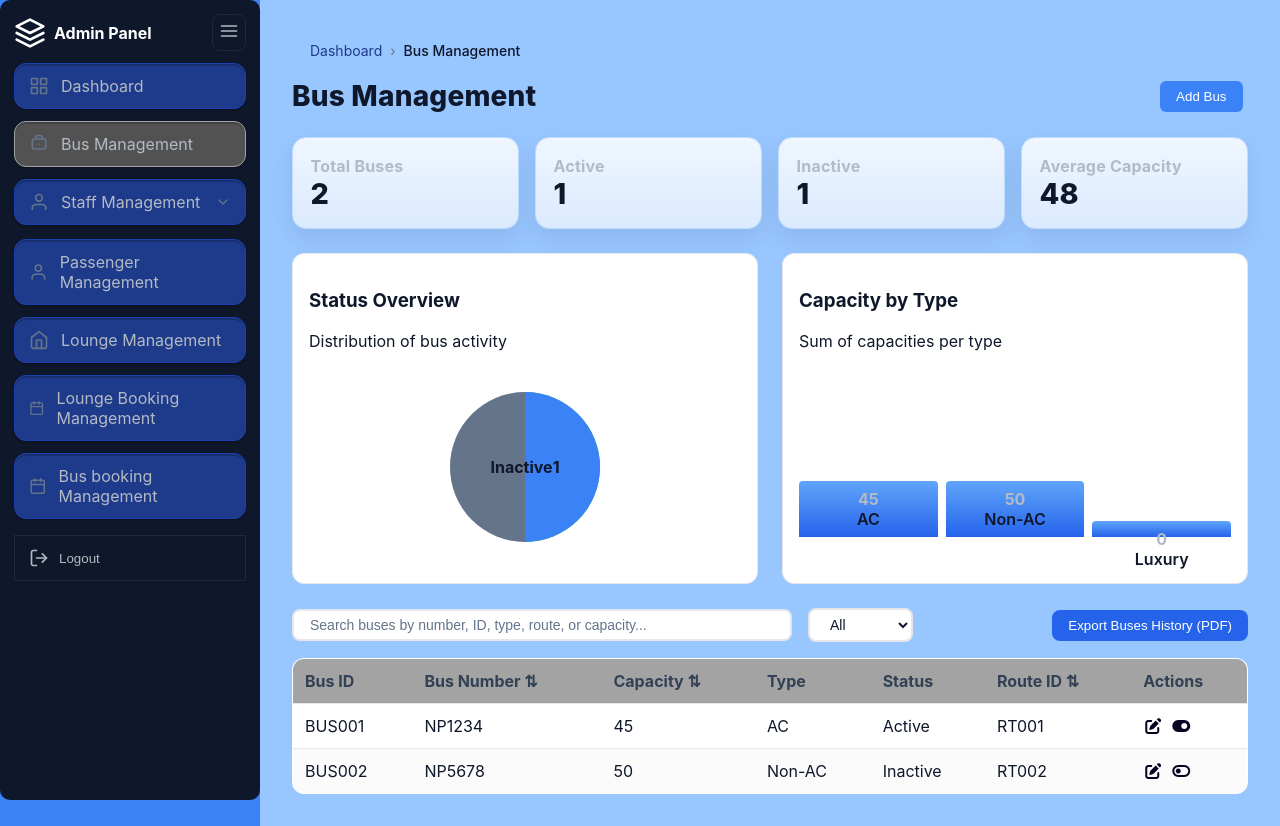
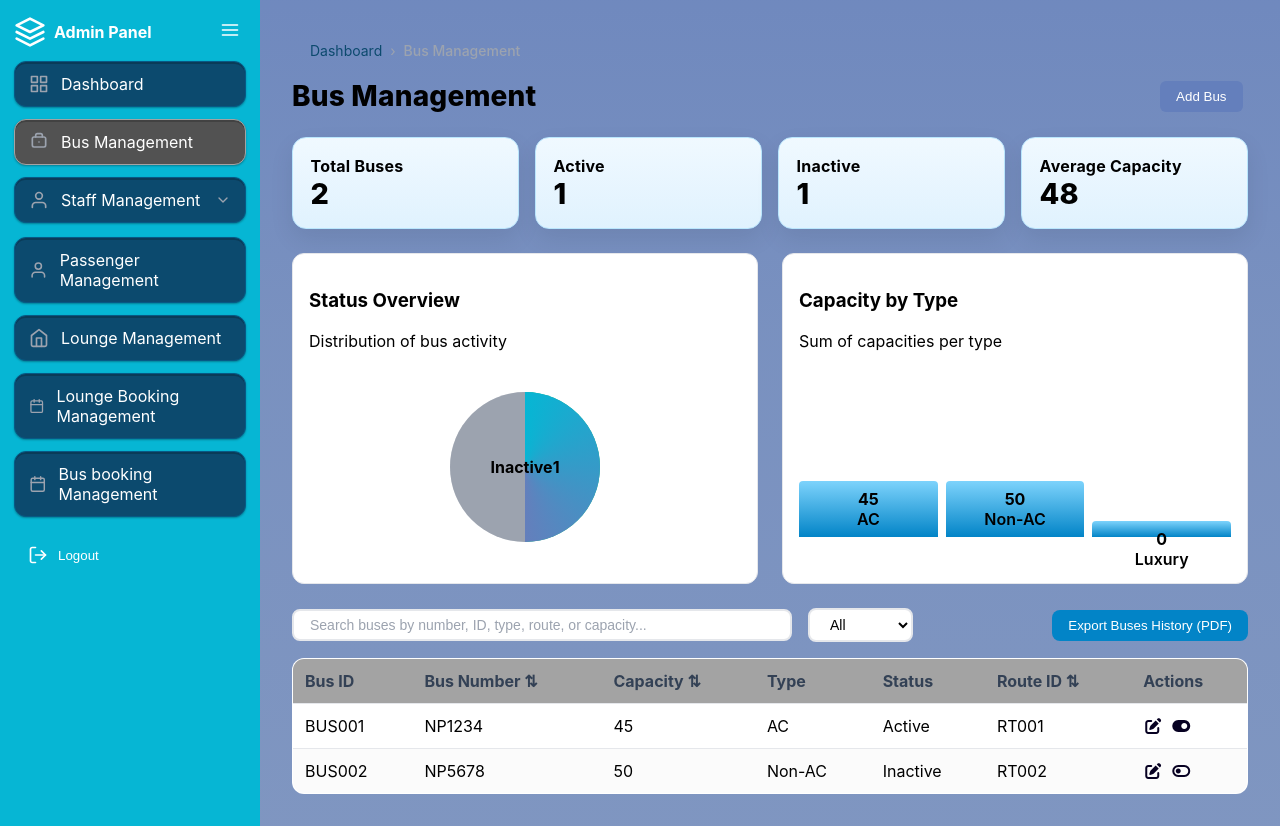
Before and after one commit to BusLounge/sts-admin-web-app, an Angular app in the folder frontend/my-angular-app/: page /bus-management in a window 1280 px wide. Built offline with nearby package versions, Linux system fonts and the light colour scheme.

Commit message:
colors changed

```diff
--- a/frontend/my-angular-app/src/app/pages/bus-management/bus-management.component.scss
+++ b/frontend/my-angular-app/src/app/pages/bus-management/bus-management.component.scss
@@ -2,7 +2,7 @@
   position: relative;
   padding: 2rem;
   min-height: 100vh;
-  background-color:#98c6ff;
+  background-color: var(--background-color);
   background-size: cover;
   background-position: center;
   background-repeat: no-repeat;
@@ -13,7 +13,7 @@
     content: "";
     position: absolute;
     inset: 0;
-  background: linear-gradient(180deg, rgba(var(--color-info-500-rgb), 0.92) 0%, rgba(var(--color-info-500-rgb), 0.86) 40%, rgba(var(--color-info-500-rgb), 0.82) 100%);
+    background: linear-gradient(180deg, rgba(var(--color-primary-500-rgb), 0.92) 0%, rgba(var(--color-primary-500-rgb), 0.86) 40%, rgba(var(--color-primary-500-rgb), 0.82) 100%);
     z-index: 0;
     pointer-events: none;
   }
--- a/frontend/my-angular-app/src/styles/_colors.scss
+++ /dev/null
@@ -1,148 +0,0 @@
-// Color Role System for STS Admin Web App
-// Based on the specified color roles: Primary, Secondary/Accent, Background, Text
-
-:root {
-  // Primary Colors - Brand colors for main buttons, highlights, active states
-  --color-primary-50: #eff6ff;
-  --color-primary-100: #dbeafe;
-  --color-primary-200: #bfdbfe;
-  --color-primary-300: #93c5fd;
-  --color-primary-400: #60a5fa;
-  --color-primary-500: #3b82f6;  // Main primary color
-  --color-primary-600: #2563eb;
-  --color-primary-700: #1d4ed8;
-  --color-primary-800: #1e40af;
-  --color-primary-900: #1e3a8a;
-  --color-primary-950: #172554;
-
-  // Secondary/Accent Colors - Supporting colors for links, minor highlights
-  --color-secondary-50: #f0f9ff;
-  --color-secondary-100: #e0f2fe;
-  --color-secondary-200: #bae6fd;
-  --color-secondary-300: #7dd3fc;
-  --color-secondary-400: #38bdf8;
-  --color-secondary-500: #0ea5e9;  // Main secondary color
-  --color-secondary-600: #0284c7;
-  --color-secondary-700: #0369a1;
-  --color-secondary-800: #075985;
-  --color-secondary-900: #0c4a6e;
-  --color-secondary-950: #082f49;
-
-  // Background Colors - Base canvas and surface layers
-  --color-background-primary: #ffffff;    // Main background
-  --color-background-secondary: #f8fafc;  // Secondary background
-  --color-background-tertiary: #f1f5f9;   // Cards, panels
-  --color-background-surface: #ffffff;    // Surface elements
-
-  // Dark Background Colors (for dark theme or dark sections)
-  --color-background-dark-primary: #0f172a;
-  --color-background-dark-secondary: #1e293b;
-  --color-background-dark-tertiary: #334155;
-
-  // Text Colors - Ensuring legibility
-  --color-text-primary: #0f172a;      // Main text on light backgrounds
-  --color-text-secondary: #b3bac4;    // Secondary text
-  --color-text-muted: #64748b;        // Muted text
-  --color-text-inverse: #ffffff;      // Text on dark backgrounds
-
-  // Status Colors - Semantic colors for different states
-  --color-success-50: #f0fdf4;
-  --color-success-100: #dcfce7;
-  --color-success-200: #bbf7d0;
-  --color-success-300: #86efac;
-  --color-success-400: #4ade80;
-  --color-success-500: #22c55e;
-  --color-success-600: #16a34a;
-  --color-success-700: #15803d;
-  --color-success-800: #166534;
-  --color-success-900: #14532d;
-  --color-success-950: #052e16;
-
-  --color-warning-50: #fffbeb;
-  --color-warning-100: #fef3c7;
-  --color-warning-200: #fde68a;
-  --color-warning-300: #fcd34d;
-  --color-warning-400: #fbbf24;
-  --color-warning-500: #f59e0b;
-  --color-warning-600: #d97706;
-  --color-warning-700: #b45309;
-  --color-warning-800: #92400e;
-  --color-warning-900: #78350f;
-  --color-warning-950: #451a03;
-
-  --color-error-50: #fef2f2;
-  --color-error-100: #fee2e2;
-  --color-error-200: #fecaca;
-  --color-error-300: #fca5a5;
-  --color-error-400: #f87171;
-  --color-error-500: #ef4444;
-  --color-error-600: #dc2626;
-  --color-error-700: #b91c1c;
-  --color-error-800: #991b1b;
-  --color-error-900: #7f1d1d;
-  --color-error-950: #450a0a;
-
-  --color-info-50: #eff6ff;
-  --color-info-100: #dbeafe;
-  --color-info-200: #bfdbfe;
-  --color-info-300: #93c5fd;
-  --color-info-400: #60a5fa;
-  --color-info-500: #3b82f6;
-  --color-info-600: #2563eb;
-  --color-info-700: #1d4ed8;
-  --color-info-800: #1e40af;
-  --color-info-900: #1e3a8a;
-  --color-info-950: #172554;
-
-  // Neutral/Gray Colors
-  --color-neutral-50: #fafafa;
-  --color-neutral-100: #f5f5f5;
-  --color-neutral-200: #e5e5e5;
-  --color-neutral-300: #d4d4d4;
-  --color-neutral-400: #a3a3a3;
-  --color-neutral-500: #737373;
-  --color-neutral-600: #525252;
-  --color-neutral-700: #404040;
-  --color-neutral-800: #262626;
-  --color-neutral-900: #171717;
-  --color-neutral-950: #0a0a0a;
-
-  // Border Colors
-  --color-border-light: #e5e7eb;
-  --color-border-medium: #d1d5db;
-  --color-border-dark: #9ca3af;
-
-  // Shadow Colors
-  --color-shadow-light: rgba(0, 0, 0, 0.1);
-  --color-shadow-medium: rgba(0, 0, 0, 0.15);
-  --color-shadow-dark: rgba(0, 0, 0, 0.25);
-
-  // Legacy color mappings (for backward compatibility)
-  --color-blue-primary: var(--color-primary-500);
-  --color-blue-secondary: var(--color-secondary-500);
-  --color-dark-primary: var(--color-background-dark-primary);
-  --color-dark-secondary: var(--color-background-dark-secondary);
-  --color-light-bg: var(--color-background-secondary);
-  --color-white: var(--color-background-primary);
-  --color-yellow-accent: var(--color-warning-300);
-  --color-red-danger: var(--color-error-500);
-  --color-green-success: var(--color-success-500);
-  --color-table-header-bg: var(--color-neutral-400);
-}
-
-// Dark theme support (optional - can be activated with a class)
-.dark-theme {
-  --color-background-primary: var(--color-neutral-900);
-  --color-background-secondary: var(--color-neutral-800);
-  --color-background-tertiary: var(--color-neutral-700);
-  --color-background-surface: var(--color-neutral-800);
-
-  --color-text-primary: var(--color-neutral-50);
-  --color-text-secondary: var(--color-neutral-300);
-  --color-text-muted: var(--color-neutral-400);
-  --color-text-inverse: var(--color-neutral-900);
-
-  --color-border-light: var(--color-neutral-700);
-  --color-border-medium: var(--color-neutral-600);
-  --color-border-dark: var(--color-neutral-500);
-}
--- /dev/null
+++ b/frontend/my-angular-app/src/styles/colors.scss
@@ -0,0 +1,50 @@
+:root {
+  --primary-color: #647FBC;
+  --secondary-color: #91ADC8;
+  --tertiary-color: #AED6CF;
+  --background-color: #FAFDD6;
+  --text-primary: #333333;
+  --text-secondary: #666666;
+  --border-color: #e0e0e0;
+  --shadow-color: rgba(100, 127, 188, 0.1);
+
+  // Additional variables for compatibility with existing styles
+  --color-primary-50: #f0f9ff;
+  --color-primary-100: #e0f2fe;
+  --color-primary-200: #bae6fd;
+  --color-primary-400: #7dd3fc;
+  --color-primary-500: #647FBC;
+  --color-primary-600: #0284c7;
+  --color-primary-700: #0369a1;
+  --color-primary-800: #075985;
+  --color-primary-900: #0c4a6e;
+  --color-primary-500-rgb: 100, 127, 188;
+
+  --color-secondary-500: #91ADC8;
+  --color-secondary-600: #64748b;
+  --color-secondary-700: #475569;
+
+  --color-tertiary-500: #AED6CF;
+
+  --color-success-500: #10b981;
+  --color-success-600: #059669;
+
+  --color-info-500: #06b6d4;
+  --color-info-500-rgb: 6, 182, 212;
+
+  --color-neutral-100: #f5f5f5;
+  --color-neutral-200: #e5e5e5;
+  --color-neutral-300: #d4d4d4;
+  --color-neutral-400: #a3a3a3;
+  --color-neutral-500: #737373;
+  --color-neutral-600: #525252;
+  --color-neutral-700: #404040;
+  --color-neutral-800: #262626;
+  --color-neutral-900: #171717;
+
+  --color-text-muted: #9ca3af;
+  --color-text-inverse: #ffffff;
+
+  --color-background-primary: #ffffff;
+  --color-border-light: #e5e7eb;
+}
```
Also changed, not shown: 1 other file (tests, documents, lock files or other folders).
